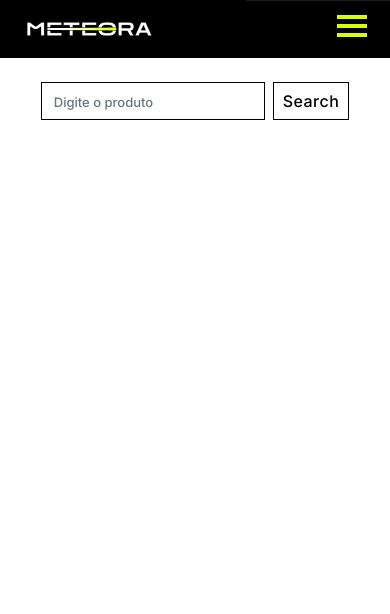
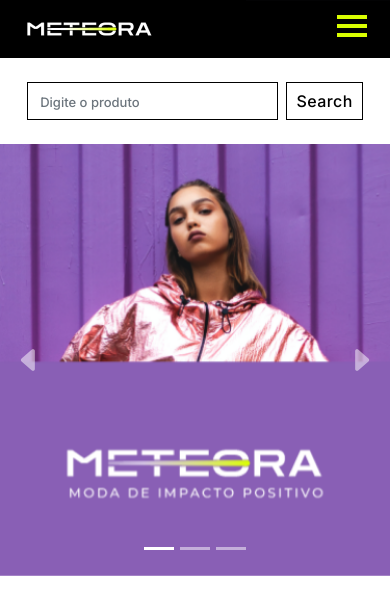
Before and after one commit to Rubendvb/meteora-alura, a React (Vite) app: page / in a window 390 px wide. Shown: the top 614 px of the page. Built offline with nearby package versions, Linux system fonts and the light colour scheme.

Commit message:
finalizando banner mobile

```diff
--- a/index.html
+++ b/index.html
@@ -10,6 +10,17 @@
       href="/src/assets/images/Favicon-48x.png"
     />
     <meta name="viewport" content="width=device-width, initial-scale=1.0" />
+
+    <link
+      href="https://cdn.jsdelivr.net/npm/bootstrap@5.3.0/dist/css/bootstrap.min.css"
+      rel="stylesheet"
+      integrity="sha384-9ndCyUaIbzAi2FUVXJi0CjmCapSmO7SnpJef0486qhLnuZ2cdeRhO02iuK6FUUVM"
+      crossorigin="anonymous"
+    />
+    <link
+      rel="stylesheet"
+      href="https://cdn.jsdelivr.net/npm/bootstrap-icons@1.10.5/font/bootstrap-icons.css"
+    />
     <title>Meteora</title>
     <link
       href="https://fonts.googleapis.com/css2?family=Inter:wght@300;500;700&display=swap"
@@ -18,6 +29,11 @@
   </head>
   <body>
     <div id="root"></div>
+    <script
+      src="https://cdn.jsdelivr.net/npm/bootstrap@5.3.0/dist/js/bootstrap.bundle.min.js"
+      integrity="sha384-geWF76RCwLtnZ8qwWowPQNguL3RmwHVBC9FhGdlKrxdiJJigb/j/68SIy3Te4Bkz"
+      crossorigin="anonymous"
+    ></script>
     <script type="module" src="/src/main.tsx"></script>
   </body>
 </html>
--- a/src/App.tsx
+++ b/src/App.tsx
@@ -1,5 +1,6 @@
 import Header from "./components/Header";
 import Search from "./components/Search";
+import Banner from "./components/Banner";
 
 import "./assets/styles/scss/App.scss";
 
@@ -11,6 +12,10 @@
       <section className="search">
         <Search />
       </section>
+
+      <section className="banner">
+        <Banner />
+      </section>
     </>
   );
 }
--- /dev/null
+++ b/src/assets/styles/scss/Banner.scss
@@ -0,0 +1,30 @@
+@use "variables" as v;
+
+.banner__btn span i {
+  font-size: 1.875rem;
+}
+
+.banner__img {
+  position: relative;
+
+  div {
+    position: absolute;
+    top: 58%;
+    padding: 0 1.688rem;
+
+    h3 {
+      font-size: 2rem;
+      text-align: center;
+      color: v.$white;
+      font-weight: 500;
+    }
+
+    span {
+      display: block;
+      font-size: 1rem;
+      color: v.$white;
+      text-align: center;
+      line-height: 1.438rem;
+    }
+  }
+}
--- a/src/assets/styles/scss/Search.scss
+++ b/src/assets/styles/scss/Search.scss
@@ -7,7 +7,7 @@
   height: 2.375rem;
   outline: none;
   padding: 0.56rem 0.75rem;
-  width: 14rem;
+  width: 100%;
 
   &::placeholder {
     color: #6c757d;
--- /dev/null
+++ b/src/components/Banner.tsx
@@ -0,0 +1,75 @@
+import Carousel1 from "../assets/images/Mobile/Banner carousel 1 _ 375.png";
+import Carousel2 from "../assets/images/Mobile/Banner carousel 2 _ 375.png";
+import Carousel3 from "../assets/images/Mobile/Banner carousel 3 _ 375.png";
+
+import "../assets/styles/scss/Banner.scss";
+
+export default function Banner() {
+  return (
+    <div id="carouselExampleIndicators" className="carousel slide">
+      <div className="carousel-indicators">
+        <button
+          type="button"
+          data-bs-target="#carouselExampleIndicators"
+          data-bs-slide-to="0"
+          className="active"
+          aria-current="true"
+          aria-label="Slide 1"
+        ></button>
+        <button
+          type="button"
+          data-bs-target="#carouselExampleIndicators"
+          data-bs-slide-to="1"
+          aria-label="Slide 2"
+        ></button>
+        <button
+          type="button"
+          data-bs-target="#carouselExampleIndicators"
+          data-bs-slide-to="2"
+          aria-label="Slide 3"
+        ></button>
+      </div>
+      <div className="carousel-inner">
+        <div className="carousel-item active">
+          <img src={Carousel1} className="d-block w-100" alt="Banner 1" />
+        </div>
+        <div className="carousel-item banner__img">
+          <div>
+            <h3>COLEÇÃO ATEMPORAL</h3>
+            <span>Estilo e qualidade para durar. </span>
+          </div>
+          <img src={Carousel2} className="d-block w-100" alt="Banner 2" />
+        </div>
+        <div className="carousel-item banner__img">
+          <div>
+            <h3>COLEÇÃO ATEMPORAL</h3>
+            <span>Alto impacto visual, baixo impacto ambiental.</span>
+          </div>
+          <img src={Carousel3} className="d-block w-100" alt="Banner 3" />
+        </div>
+      </div>
+      <button
+        className="carousel-control-prev banner__btn"
+        type="button"
+        data-bs-target="#carouselExampleIndicators"
+        data-bs-slide="prev"
+      >
+        <span aria-hidden="true">
+          <i className="bi bi-caret-left-fill"></i>
+        </span>
+        <span className="visually-hidden">Previous</span>
+      </button>
+      <button
+        className="carousel-control-next banner__btn"
+        type="button"
+        data-bs-target="#carouselExampleIndicators"
+        data-bs-slide="next"
+      >
+        <span aria-hidden="true">
+          <i className="bi bi-caret-right-fill"></i>
+        </span>
+        <span className="visually-hidden">Next</span>
+      </button>
+    </div>
+  );
+}
```
